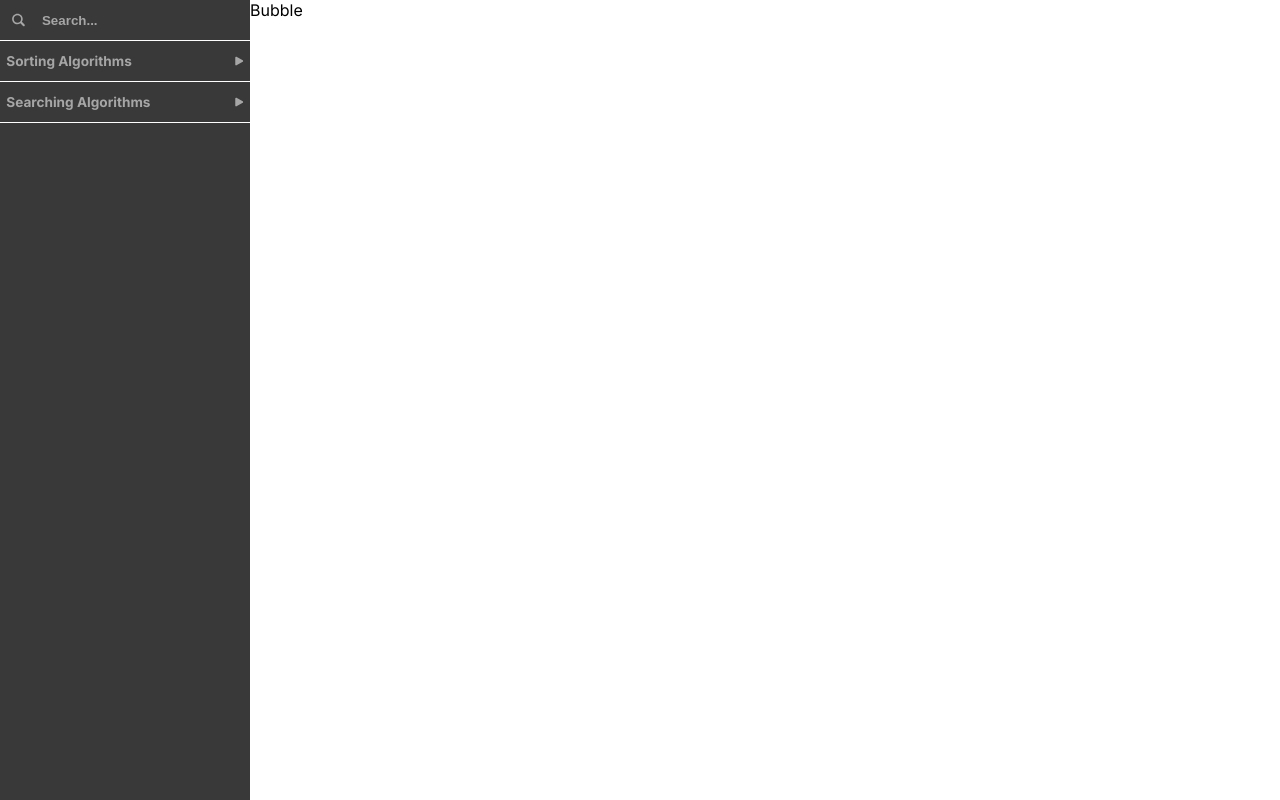
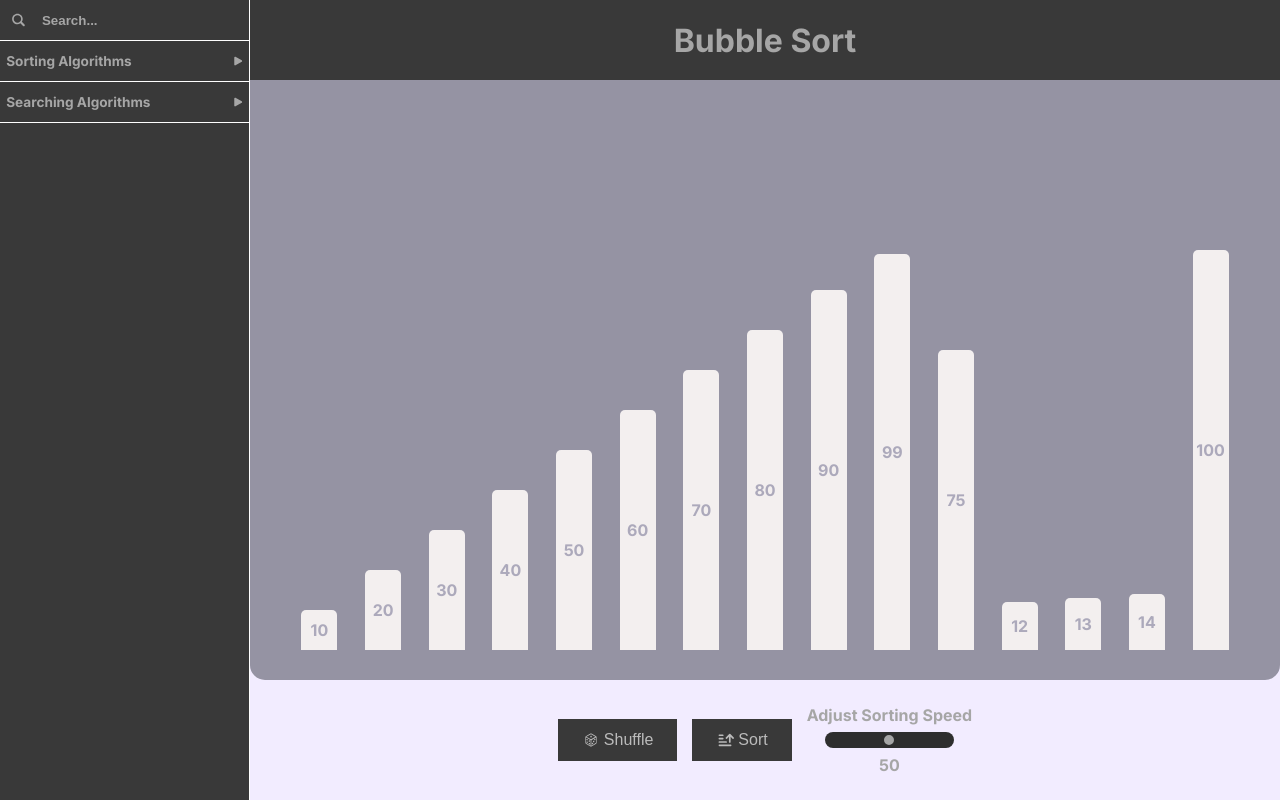
Before and after one commit to DjDister/Algorithms-View, a Next.js app: page /sorting-algorithms/bubble-sort in a window 1280 px wide. Built offline with nearby package versions, Linux system fonts and the light colour scheme.

Commit message:
GraphLayout  and BubbleSort

```diff
--- a/src/app/(algorithms)/sorting-algorithms/bubble-sort/page.tsx
+++ b/src/app/(algorithms)/sorting-algorithms/bubble-sort/page.tsx
@@ -1,3 +1,70 @@
+"use client";
+import GraphLayout from "@/components/GraphLayout/GraphLayout";
+import { shuffle } from "@/utils/arrays-utils";
+import { useEffect, useState } from "react";
+
 export default function Page() {
-  return <div>Bubble</div>;
+  const [isAbleToSort, setIsAbleToSort] = useState(true);
+
+  const [array, setArray] = useState<number[]>([
+    10, 20, 30, 40, 50, 60, 70, 80, 90, 99, 75, 12, 13, 14, 100,
+  ]);
+
+  // const bubbleSort = async () => {
+  //   setIsAbleToSort(false);
+  //   const sortedArray = [...array];
+  //   const n = sortedArray.length;
+  //   let swapped;
+
+  //   do {
+  //     swapped = false;
+  //     for (let i = 0; i < n - 1; i++) {
+  //       await new Promise((resolve) => setTimeout(resolve, 1000));
+  //       console.log("TY KURWO");
+  //       if (sortedArray[i] > sortedArray[i + 1]) {
+  //         const temp = sortedArray[i];
+  //         sortedArray[i] = sortedArray[i + 1];
+  //         sortedArray[i + 1] = temp;
+  //         swapped = true;
+  //       }
+  //       setArray(sortedArray);
+  //     }
+  //   } while (swapped);
+
+  //   setIsAbleToSort(true);
+  //   return sortedArray;
+  // };
+  const bubbleSort = async () => {
+    setIsAbleToSort(false);
+    let sortedArray = [...array];
+    const n = sortedArray.length;
+    let swapped;
+
+    do {
+      swapped = false;
+      for (let i = 0; i < n - 1; i++) {
+        await new Promise((resolve) => setTimeout(resolve, 100));
+        if (sortedArray[i] > sortedArray[i + 1]) {
+          const temp = sortedArray[i];
+          sortedArray[i] = sortedArray[i + 1];
+          sortedArray[i + 1] = temp;
+          swapped = true;
+        }
+      }
+      setArray(sortedArray);
+    } while (swapped);
+
+    setIsAbleToSort(true);
+    return sortedArray;
+  };
+
+  return (
+    <GraphLayout
+      sorrtingArray={array}
+      title="Bubble Sort"
+      onRandomize={() => setArray(shuffle(array))}
+      onSort={bubbleSort}
+      isAbleToSort={isAbleToSort}
+    />
+  );
 }
--- /dev/null
+++ b/src/components/GraphLayout/GraphLayout.module.css
@@ -0,0 +1,59 @@
+.GraphLayout {
+  position: absolute;
+  width: calc(100% - 250px);
+  height: 100vh;
+  top: 0;
+  right: 0;
+  background-color: #f2ecff;
+  display: flex;
+  flex-direction: column;
+}
+
+.title,
+.graphSection,
+.graph,
+.column,
+.buttonSection {
+  display: flex;
+  justify-content: center;
+  align-items: center;
+  width: 100%;
+}
+.title {
+  height: 10%;
+  max-height: 100px;
+  background-color: #393939;
+  color: #a6a6a6;
+  font-weight: bold;
+  font-size: 2rem;
+}
+
+.graphSection {
+  height: 75%;
+  background-color: #aca9bb;
+  background-color: #9593a3;
+
+  border-radius: 0px 0px 15px 15px;
+}
+
+.graph {
+  width: 90%;
+  height: 90%;
+  gap: 3%;
+  align-items: flex-end;
+}
+
+.column {
+  background-color: rgb(243, 239, 239);
+  width: 4%;
+  border-radius: 5px 5px 0px 0px;
+  font-weight: bold;
+  color: #aca9bb;
+  /* opacity: 1; */
+}
+
+.buttonSection {
+  height: 15%;
+  gap: 15px;
+  background-color: #f2ecff;
+}
--- /dev/null
+++ b/src/components/GraphLayout/GraphLayout.tsx
@@ -0,0 +1,90 @@
+"use client";
+import { useEffect, useState } from "react";
+import Button from "../Button/Button";
+import styles from "./GraphLayout.module.css";
+import RangeInput from "../RangeInput/RangeInput";
+import DiceSvg from "../../../public/svg/DiceSvg";
+import SortSvg from "../../../public/svg/SortSvg";
+import Stalin from "../../../public/Stalin.jpg";
+import { shuffle } from "@/utils/arrays-utils";
+
+function GraphLayout({
+  sorrtingArray,
+  title,
+  onRandomize,
+  onSort,
+  isAbleToSort,
+}: {
+  sorrtingArray: number[];
+  title: string;
+  onRandomize: () => void;
+  onSort: () => void;
+  isAbleToSort: boolean;
+}) {
+  const handleRandomize = async () => {
+    onRandomize();
+  };
+
+  const handleSort = async () => {
+    setIsSorting(true);
+    onSort();
+    setIsSorting(false);
+  };
+
+  const [isSorting, setIsSorting] = useState(false);
+  return (
+    <div className={styles.GraphLayout}>
+      <div className={styles.title}>{title}</div>
+      <div
+        className={styles.graphSection}
+        style={{
+          backgroundImage: title === "Stalin Sort" ? `url(${Stalin.src})` : "",
+          backgroundSize: "cover",
+          backgroundRepeat: "no-repeat",
+          backgroundPositionY: "top",
+          opacity: title === "Stalin Sort" ? 0.6 : 1,
+        }}
+      >
+        <div className={styles.graph}>
+          {sorrtingArray.map((number) => (
+            <div
+              key={number}
+              className={styles.column}
+              style={{
+                height: `${number * 4}px`,
+                maxHeight: "90%",
+                backgroundColor:
+                  title === "Stalin Sort" ? "red" : "rgb(243, 239, 239)",
+                color: title === "Stalin Sort" ? "yellow" : "#aca9bb",
+              }}
+            >
+              {number !== 0 ? number : null}
+            </div>
+          ))}
+        </div>
+      </div>
+      <div className={styles.buttonSection}>
+        <Button
+          onClick={() => {
+            !isSorting && isAbleToSort ? handleRandomize() : () => {};
+          }}
+          icon={<DiceSvg />}
+        >
+          Shuffle
+        </Button>
+        <Button
+          onClick={() => {
+            {
+              isAbleToSort ? handleSort() : () => {};
+            }
+          }}
+          icon={<SortSvg />}
+        >
+          Sort
+        </Button>
+        <RangeInput />
+      </div>
+    </div>
+  );
+}
+export default GraphLayout;
--- /dev/null
+++ b/src/components/RangeInput/RangeInput.module.css
@@ -0,0 +1,44 @@
+.rangeInput {
+  -webkit-appearance: none;
+  appearance: none;
+  background-color: #2e2e2e;
+  border-radius: 1rem;
+}
+
+.rangeInput::-webkit-slider-thumb {
+  -webkit-appearance: none;
+  width: 16px;
+  height: 16px;
+  background-color: #a6a6a6;
+  border-radius: 100vw;
+  cursor: pointer;
+  border: 3px solid #2e2e2e;
+  opacity: 1;
+}
+.rangeInput::-webkit-slider-thumb:hover {
+  opacity: 0.7;
+}
+.rangeInput::-webkit-slider-thumb:active {
+  /* background-color: rgb(75, 75, 241); */
+  opacity: 0.5;
+}
+
+.rangeInput::-moz-range-thumb {
+  -webkit-appearance: none;
+  appearance: none;
+  width: 16px;
+  height: 16px;
+  background-color: #a6a6a6;
+  border-radius: 16px;
+  cursor: pointer;
+}
+
+.inputBox {
+  display: flex;
+  justify-content: center;
+  align-items: center;
+  flex-direction: column;
+  font-weight: bold;
+  color: #a6a6a6;
+  gap: 5px;
+}
--- /dev/null
+++ b/src/components/RangeInput/RangeInput.tsx
@@ -0,0 +1,24 @@
+import { ChangeEvent, useState } from "react";
+import styles from "./RangeInput.module.css";
+
+function RangeInput() {
+  const [sliderValue, setSliderValue] = useState<number>(50);
+
+  const handleSliderChange = (event: ChangeEvent<HTMLInputElement>) => {
+    setSliderValue(Number(event.target.value));
+  };
+  return (
+    <div className={styles.inputBox}>
+      <div>Adjust Sorting Speed</div>
+      <input
+        type="range"
+        min={0}
+        max={100}
+        className={styles.rangeInput}
+        onChange={handleSliderChange}
+      />
+      <div>{sliderValue}</div>
+    </div>
+  );
+}
+export default RangeInput;
--- a/src/components/SideBarComponents/SideBar.module.css
+++ b/src/components/SideBarComponents/SideBar.module.css
@@ -4,7 +4,8 @@
   left: 0;
   height: 100vh;
   overflow-y: auto;
-  width: 250px;
+  width: 249px;
+  border-right: 1px solid white;
   background-color: #393939;
 }
 
--- a/src/components/SideBarComponents/SideBarItem.tsx
+++ b/src/components/SideBarComponents/SideBarItem.tsx
@@ -45,13 +45,13 @@ function SideBarItem({
       </div>
       {isItemOpened ? (
         <div className={styles.listOfElements}>
-          {elementsArray.map((element) => (
+          {elementsArray.map((element, index) => (
             <Link
               key={element.name}
               href={"/" + prefixPath + "/" + element.path}
               className={styles.singleLink}
             >
-              {element.name}
+              {index + 1} . {element.name}
             </Link>
           ))}
         </div>
```
Also changed, not shown: src/app/(algorithms)/sorting-algorithms/stalin-sort/page.tsx (+20 -1 lines), public/Stalin.jpg (added), src/components/GraphLayout/Stalin.jpg (added).
